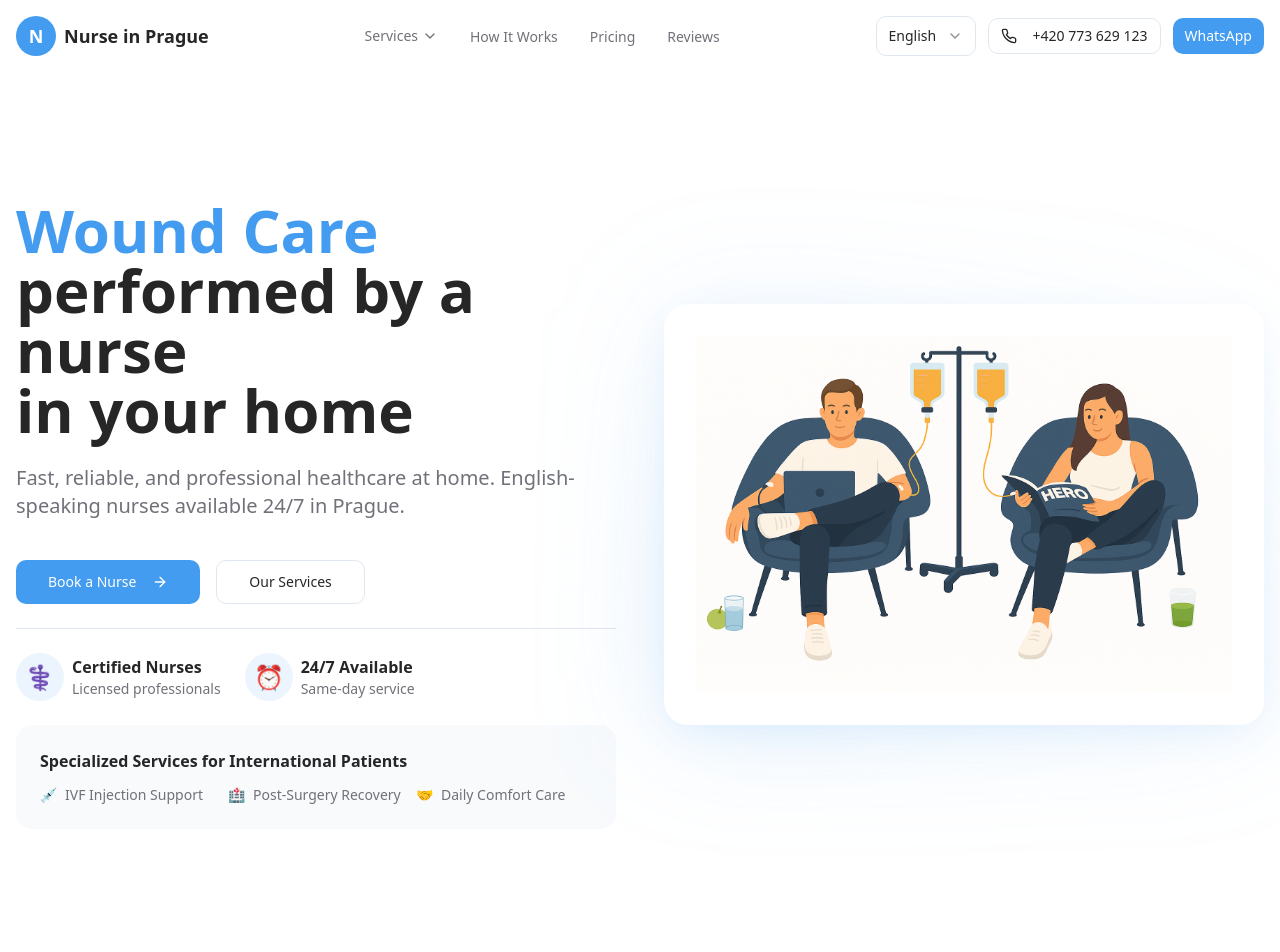
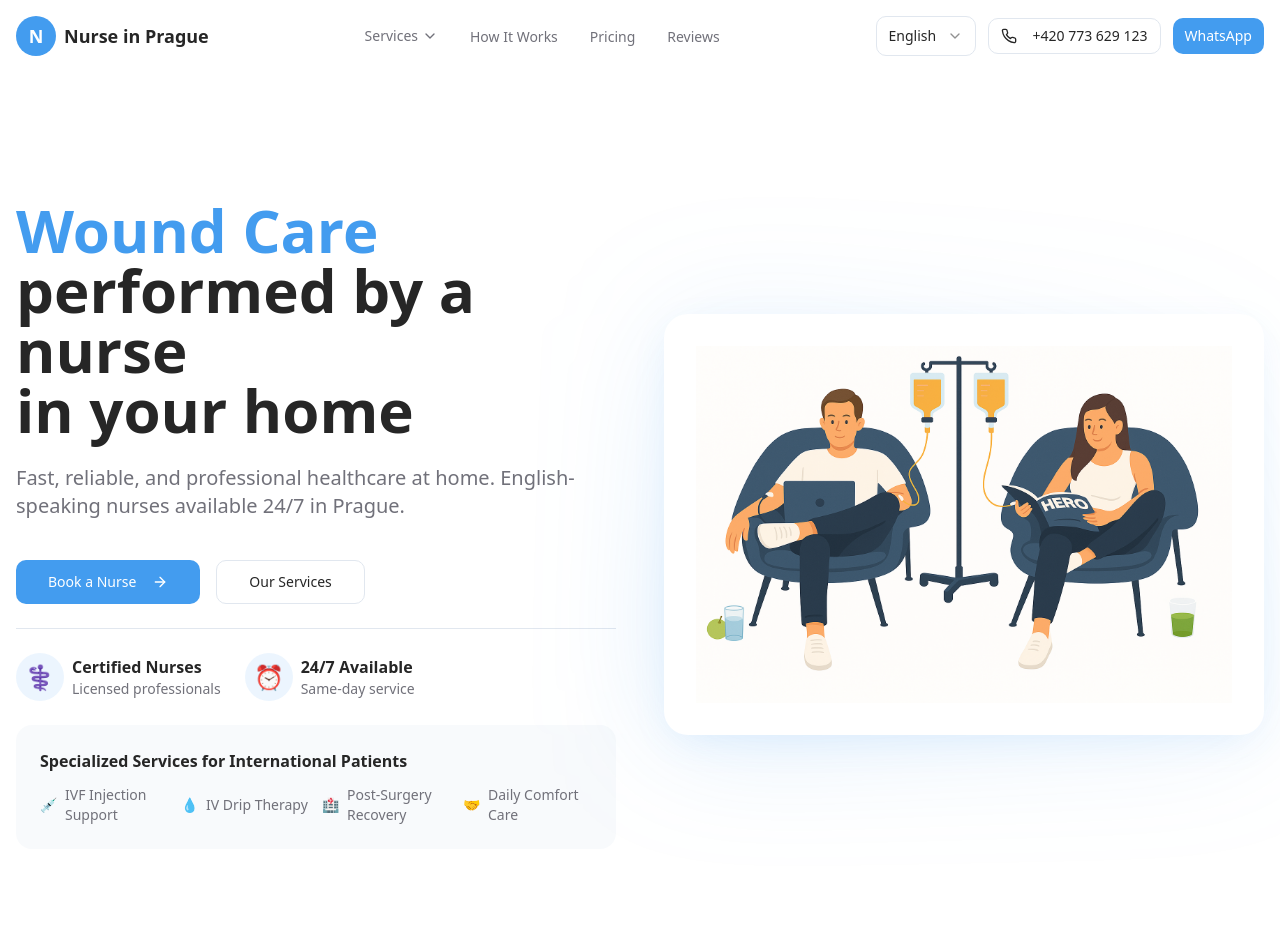
Before and after one commit to arseniy521/web-sparkle-shop, a React (Vite) app: page / in a window 1280 px wide. Shown: the top 952 px of the page. Built offline with nearby package versions, Linux system fonts and the light colour scheme.

Commit message:
Add link to IV Drip Therapy

```diff
--- a/src/components/Header.tsx
+++ b/src/components/Header.tsx
@@ -40,6 +40,7 @@ export const Header = () => {
 
   const serviceLinks = [
     { href: "/ivf-injection-support-prague", label: t('specializedServices.ivf') },
+    { href: "/iv-drip-therapy-prague", label: t('specializedServices.ivDrip') },
     { href: "/post-surgery-recovery-care-prague", label: t('specializedServices.postSurgery') },
     { href: "/disabled-daily-care-prague", label: t('specializedServices.disabled') },
   ];
--- a/src/components/Hero.tsx
+++ b/src/components/Hero.tsx
@@ -93,10 +93,14 @@ export const Hero = () => {
             {/* Medical Tourism Highlights */}
             <div className="bg-muted/50 rounded-2xl p-6 mt-6">
               <h3 className="font-semibold text-foreground mb-3">{t('specializedServices.title')}</h3>
-              <div className="grid grid-cols-1 sm:grid-cols-3 gap-3 text-sm">
+              <div className="grid grid-cols-1 sm:grid-cols-2 lg:grid-cols-4 gap-3 text-sm">
                 <Link to="/ivf-injection-support-prague" className="flex items-center gap-2 text-muted-foreground hover:text-primary transition-colors">
                   <span>💉</span>
                   <span>{t('specializedServices.ivf')}</span>
+                </Link>
+                <Link to="/iv-drip-therapy-prague" className="flex items-center gap-2 text-muted-foreground hover:text-primary transition-colors">
+                  <span>💧</span>
+                  <span>{t('specializedServices.ivDrip')}</span>
                 </Link>
                 <Link to="/post-surgery-recovery-care-prague" className="flex items-center gap-2 text-muted-foreground hover:text-primary transition-colors">
                   <span>🏥</span>
--- a/src/i18n/locales/cs.json
+++ b/src/i18n/locales/cs.json
@@ -250,6 +250,7 @@
   "specializedServices": {
     "title": "Specializované služby pro mezinárodní pacienty",
     "ivf": "Podpora IVF injekcí",
+    "ivDrip": "IV Kapačková terapie",
     "postSurgery": "Rekonvalescence po operaci",
     "disabled": "Denní komfortní péče"
   },
--- a/src/i18n/locales/en.json
+++ b/src/i18n/locales/en.json
@@ -250,6 +250,7 @@
   "specializedServices": {
     "title": "Specialized Services for International Patients",
     "ivf": "IVF Injection Support",
+    "ivDrip": "IV Drip Therapy",
     "postSurgery": "Post-Surgery Recovery",
     "disabled": "Daily Comfort Care"
   },
--- a/src/i18n/locales/ru.json
+++ b/src/i18n/locales/ru.json
@@ -250,6 +250,7 @@
   "specializedServices": {
     "title": "Специализированные услуги для иностранных пациентов",
     "ivf": "Поддержка инъекций ЭКО",
+    "ivDrip": "IV капельная терапия",
     "postSurgery": "Восстановление после операции",
     "disabled": "Ежедневный комфортный уход"
   },
--- a/src/i18n/locales/uk.json
+++ b/src/i18n/locales/uk.json
@@ -188,6 +188,7 @@
   "specializedServices": {
     "title": "Спеціалізовані послуги для іноземних пацієнтів",
     "ivf": "Підтримка ін'єкцій ЕКЗ",
+    "ivDrip": "IV краплинна терапія",
     "postSurgery": "Відновлення після операції",
     "disabled": "Щоденний комфортний догляд"
   },
```
